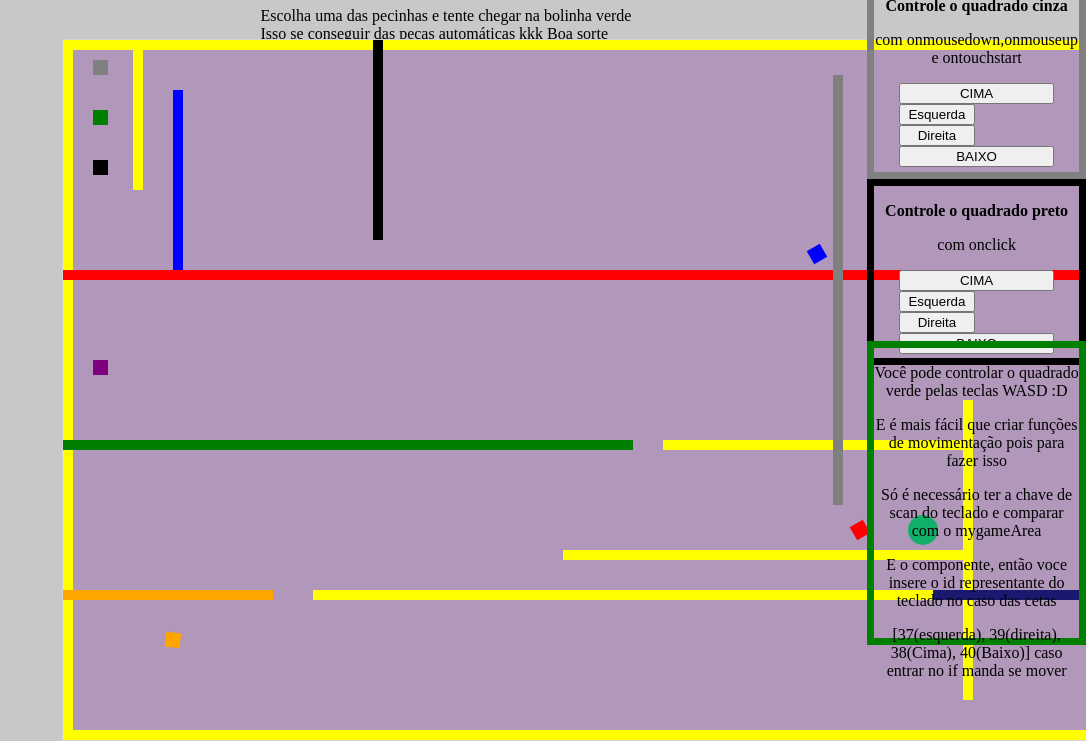
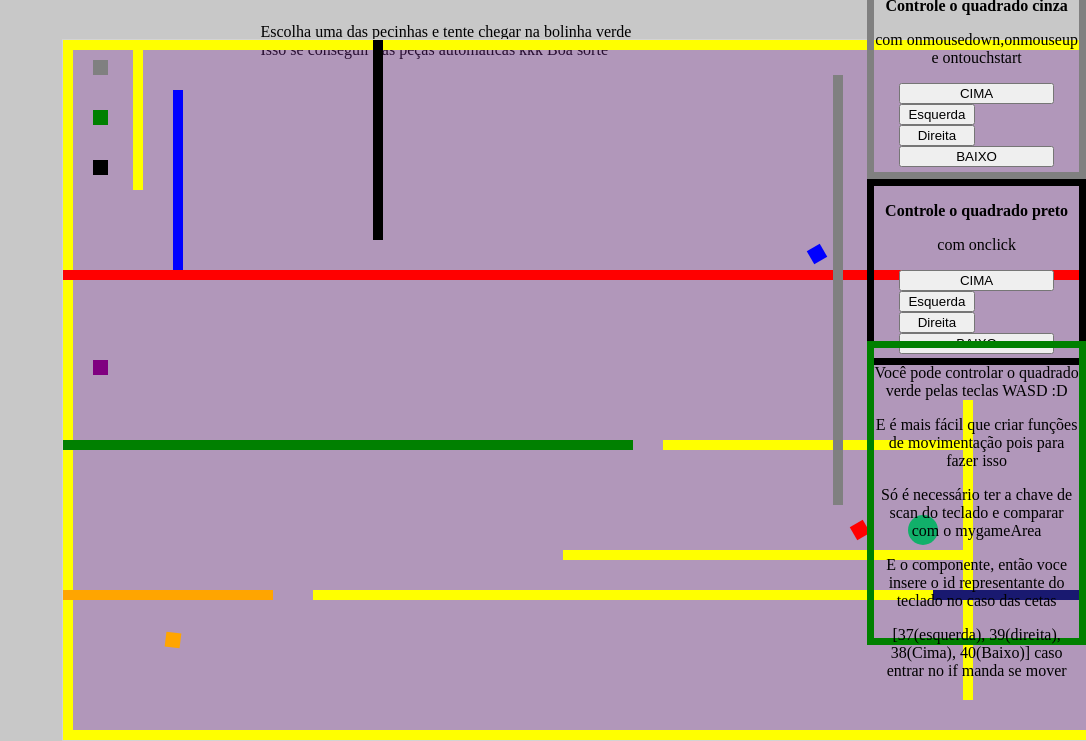
Before and after one commit to Ricardenho179/Game-Java-Script, a plain HTML site: page index.html in a window 1280 px wide. Shown: the part 81-822 px from the top of the page, without its empty margins (194-1280 px from the left). Drawn offline with Linux system fonts and the light colour scheme.

Commit message:
parágrafo arrumado

```diff
--- a/index.html
+++ b/index.html
@@ -6,10 +6,13 @@
 </head>
 
 <body onload="startGame()">
+
     <div class="posicionador">
         <h1>Labirinto</h1>
-        <text>Escolha uma das pecinhas e tente chegar na bolinha verde<br/>
-              Isso se conseguir das peças automáticas kkk Boa sorte</text>
+        <p>
+            Escolha uma das pecinhas e tente chegar na bolinha verde<br>
+            Isso se conseguir das peças automáticas kkk Boa sorte
+        </p>
     </div>
     <div class="posicionaControlePreto">
         <div class="Texto">
```
